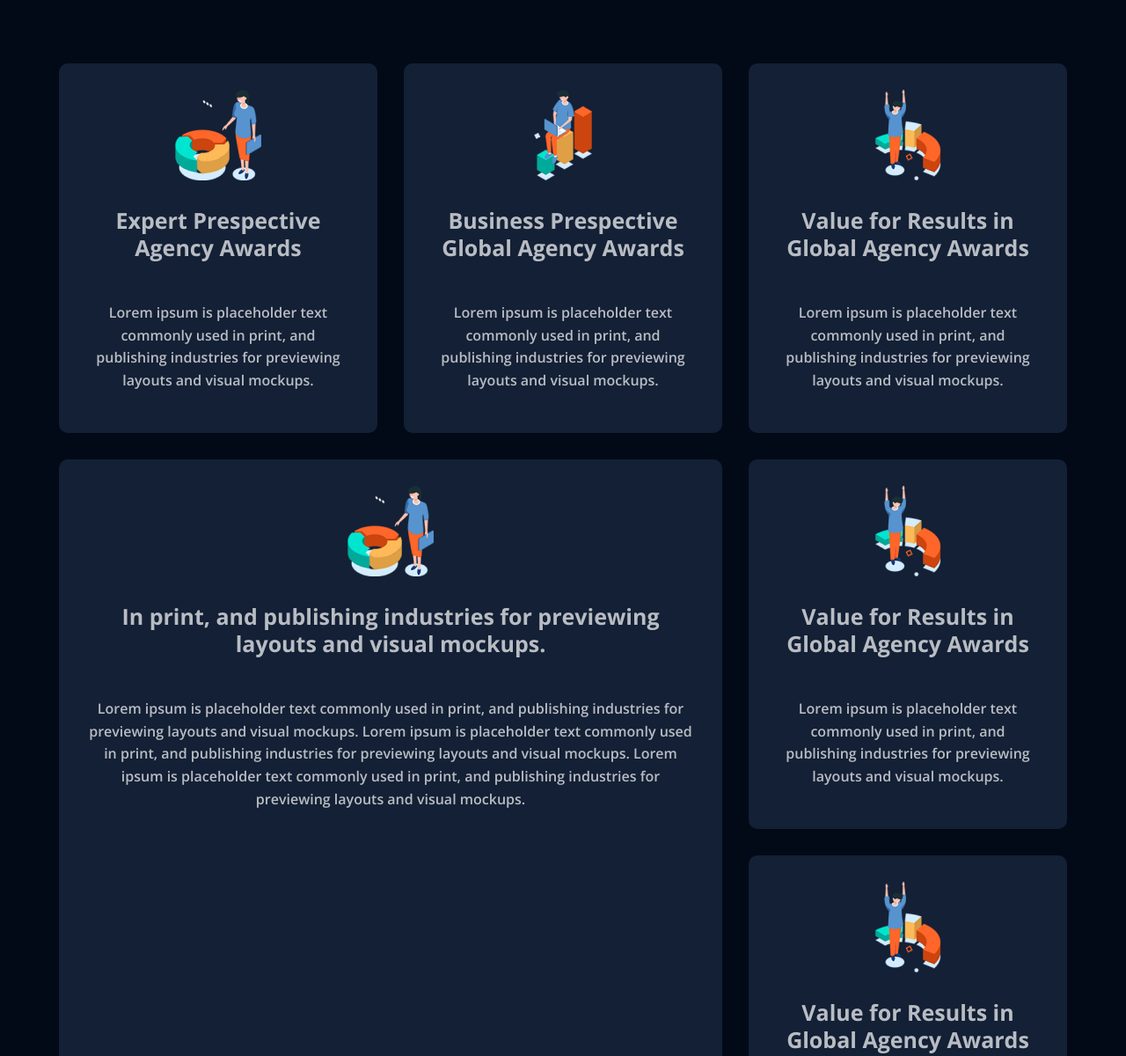
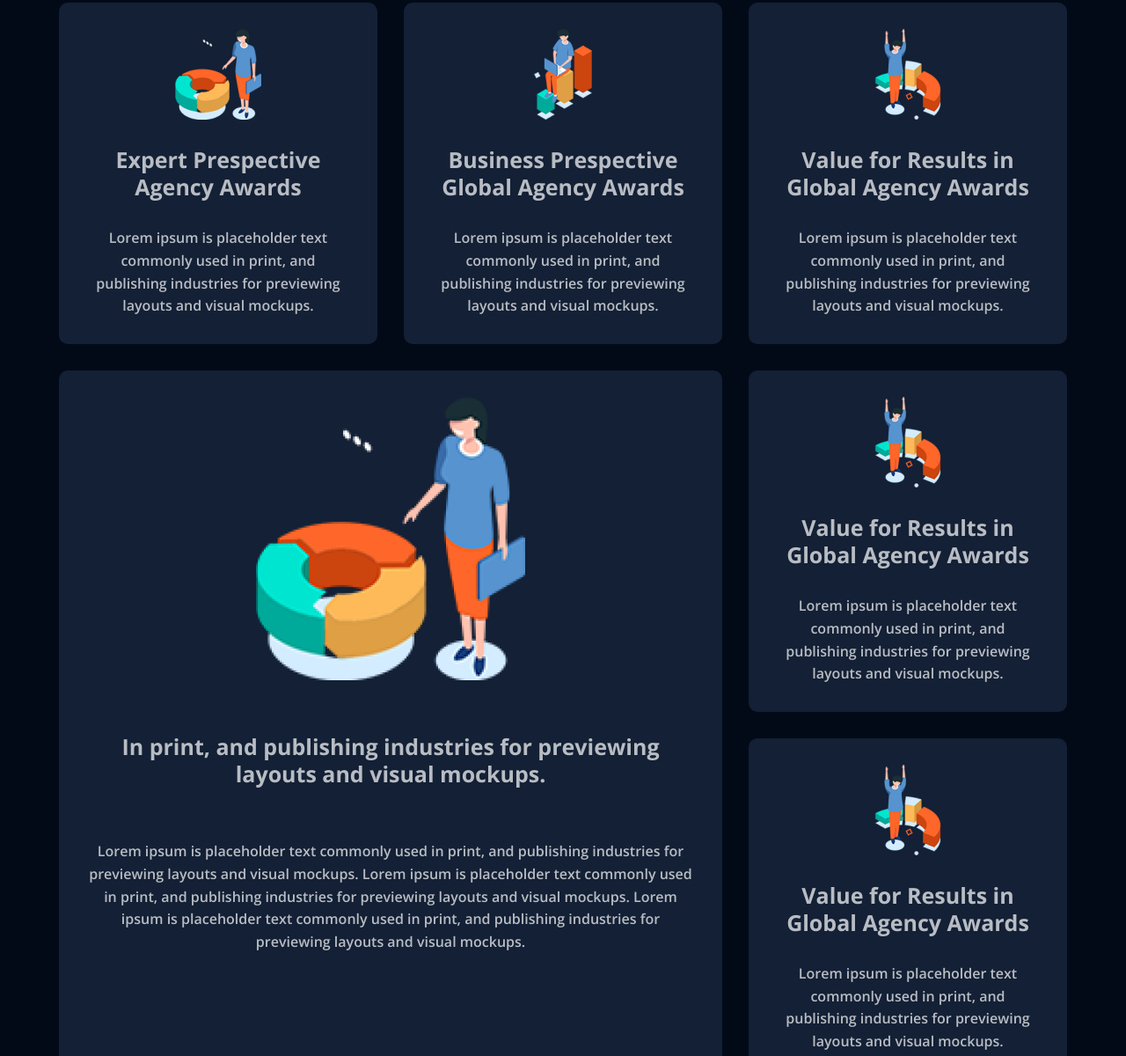
Before and after one commit to smtishkar/html_css_ws_l3, a plain HTML site: page index.html in a window 1280 px wide. Shown: the part 1453-2653 px from the top of the page at 88% size. Drawn offline with nearby package versions, Linux system fonts and the light colour scheme.

Commit message:
ws4 part3

```diff
--- a/assets/styles/styles.css
+++ b/assets/styles/styles.css
@@ -41,7 +41,7 @@ body{
     width: 1146px;
 }
 
-h1,p, {
+h1,p {
     margin: 0;
 }
 html{
@@ -169,10 +169,7 @@ html{
     ;
 }
 
-.services-item-big{
-    grid-column: span 2;
-    grid-row: span 2;
-}
+
 
 .services-item{
     border-radius: 10px;
@@ -184,6 +181,12 @@ html{
     align-items: center;
     gap: 30px;
 
+}
+
+.services-item-big{
+    grid-column: span 2;
+    grid-row: span 2;
+    gap: 60px;
 }
 
 .services-title{
@@ -204,9 +207,3 @@ html{
     line-height: 160%;
     opacity: 0.7;
 }
-
-
-.services-img{
-    /* display: flex; */
-    /* justify-content: center; */
-}
--- a/index.html
+++ b/index.html
@@ -66,7 +66,7 @@
             <p class="services-text">Lorem ipsum is placeholder text commonly used in print, and publishing industries for previewing layouts and visual mockups.</p>
         </div>
         <div class="services-item services-item-big">
-            <img class="services-img" src="./assets/img/item1.png" alt="">
+            <img class="services-img" src="./assets/img/item1-big.png" alt="">
             <h3 class="services-title">In print, and publishing industries for previewing layouts and visual mockups.</h3>
             <p class="services-text">Lorem ipsum is placeholder text commonly used in print, and publishing industries for previewing layouts and visual mockups. Lorem ipsum is placeholder text commonly used in print, and publishing industries for previewing layouts and visual mockups. Lorem ipsum is placeholder text commonly used in print, and publishing industries for previewing layouts and visual mockups.</p>
         </div>
@@ -81,6 +81,7 @@
             <p class="services-text">Lorem ipsum is placeholder text commonly used in print, and publishing industries for previewing layouts and visual mockups.</p>
         </div>
     </section>
+
 </body>
 
 </html>
```
Also changed, not shown: assets/img/item1-big.png (added).
